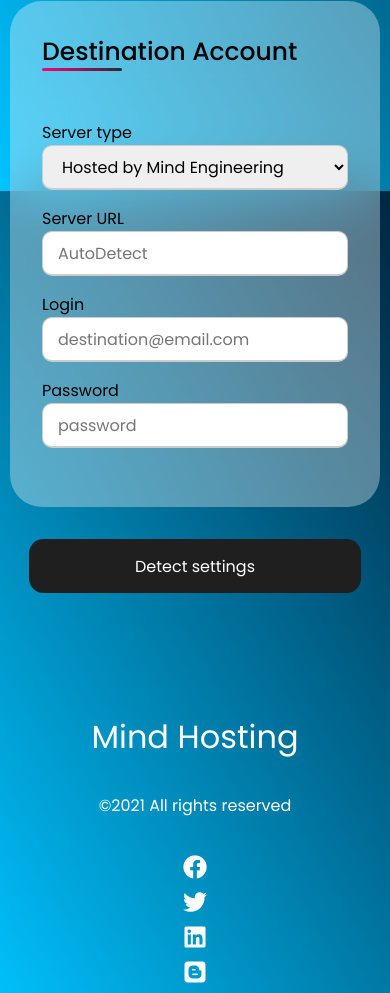
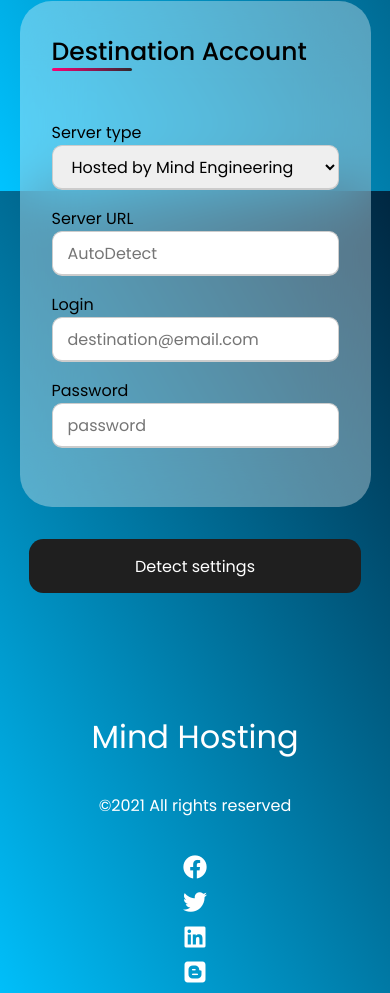
Before and after one commit to HelmyBc/Mail-Migrator, a plain HTML site: page index.html in a window 390 px wide. Shown: the part 653-1646 px from the top of the page. Drawn offline with nearby package versions, Linux system fonts and the light colour scheme.

Commit message:
UX improvement

```diff
--- a/index.html
+++ b/index.html
@@ -21,7 +21,7 @@
     <img id="logo" src="/images/logo.png" alt="logo">
     <div id="title">Email Migrator</div></div>
 <body>
-  <div class="big_container">
+  <form class="big_container">
     <div class="container">
         <div class="box" id="box1">
             <div class="title">Source Account</div>
@@ -95,7 +95,7 @@
             </div>
         </div>
       </div>
-    <div class="button">Detect settings</div></div>
+      <button class="button"> Detect settings</button></form>
    <!-- <script type="text/javascript" src="jquery-3.6.0.js"></script>-->
 
 </body>
--- a/source_server_type.json
+++ b/source_server_type.json
@@ -22,4 +22,5 @@
 
     {"id":"8",
     "name":"Pop"}
+
 ]}
--- a/styles.css
+++ b/styles.css
@@ -122,7 +122,10 @@ body {
   color: white;
   border-radius: 0.9rem;
   align-items: center;
+  border: none;
   justify-content: center;
+  text-decoration: none;
+  font-size: 1rem;
   padding: 0.9rem 1.6rem;
   margin-top: 1rem;
   margin-left: auto;
@@ -299,7 +302,7 @@ body {
   }
 
   .box {
-    width: 100%;
+    width: 90vw;
     height: min-content;
     left: 0;
     right: 0;
@@ -318,5 +321,4 @@ body {
     width: 10rem;
     padding: 0.2rem;
   }
-
 }
```
Also changed, not shown: 1 other file.
